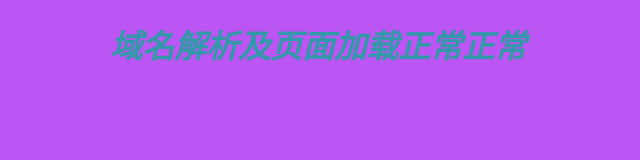
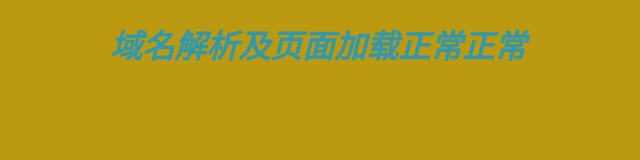
Before and after one commit to winzation/HomePage, a plain HTML site: page index.html in a window 1280 px wide. Shown: the whole page, without its empty margins (322-962 px from the left). Drawn offline with Linux system fonts and the light colour scheme.

Commit message:
Update index.html

```diff
--- a/index.html
+++ b/index.html
@@ -5,7 +5,7 @@
 	<title>域名解析及git远程仓库测试页面</title>
 	<style type="text/css">
 		body{
-			background-color: #BB55f3;
+			background-color: #BB9911;
 			font:"楷体";
 			color: #3399aa;
 			text-align: center;
```
